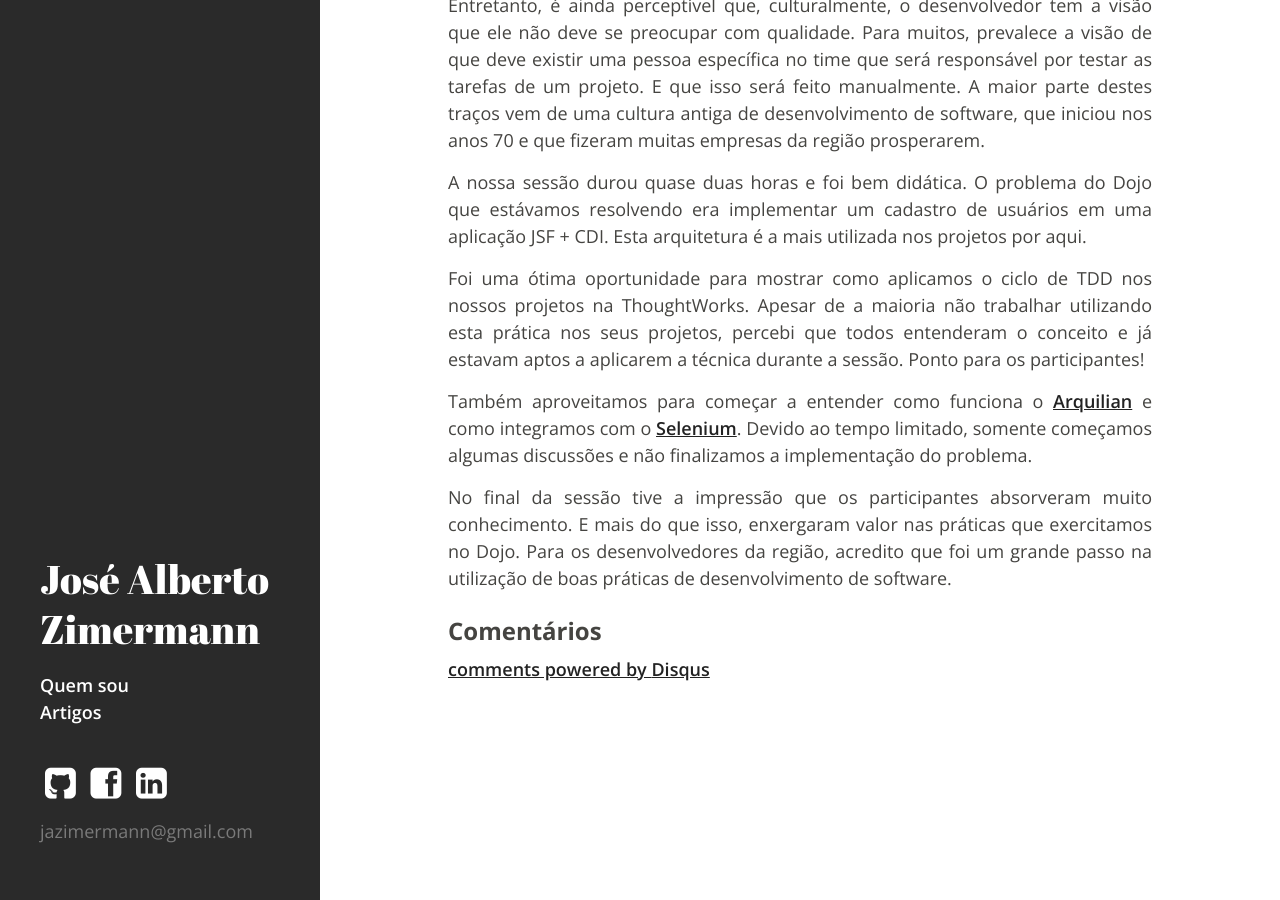
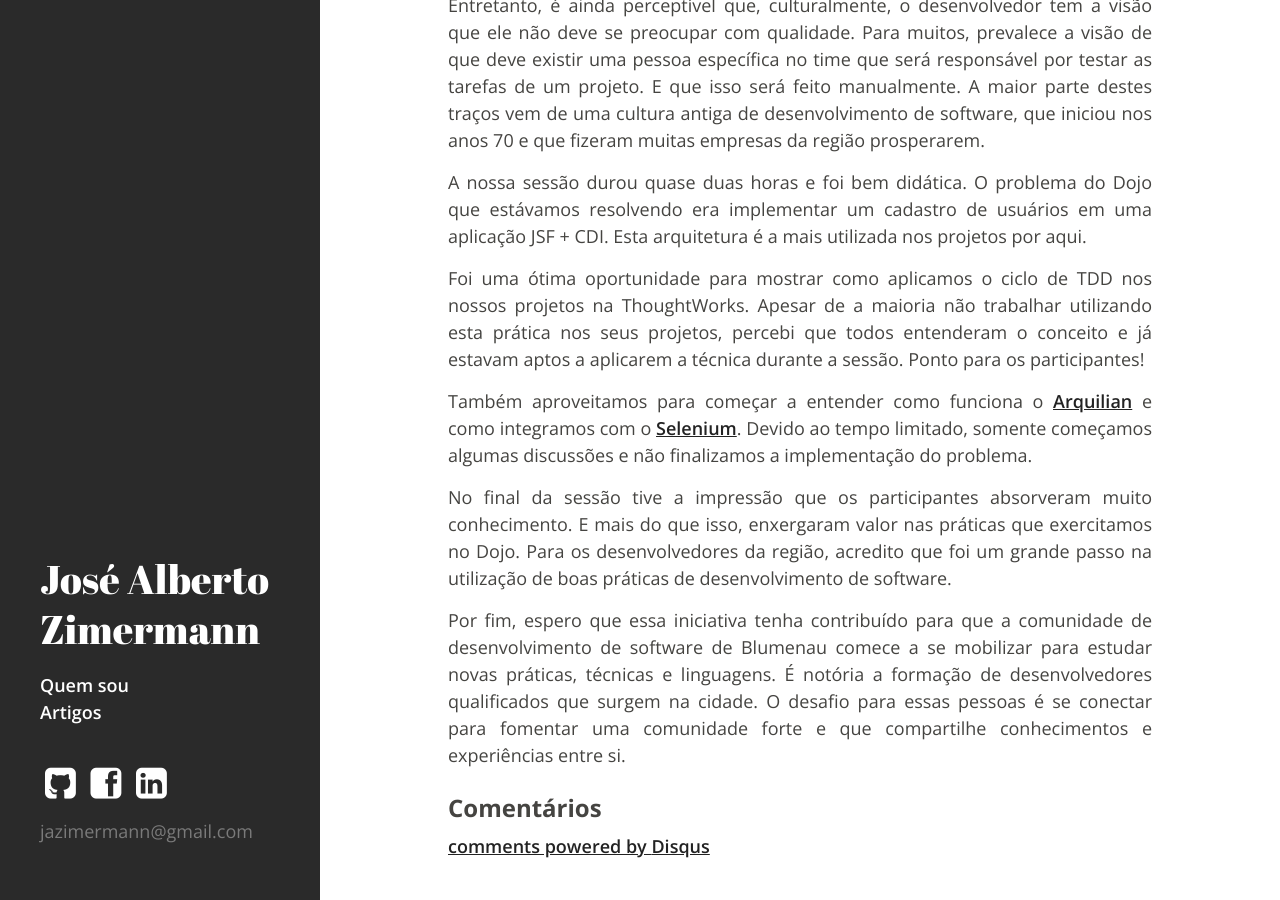
Before and after one commit to jzimermann/jzimermann.github.io, a Jekyll site: the page built from _posts/2014-12-22-dojo-blumenau.md, in a window 1280 px wide and 900 px high, scrolled down 654 px. Built offline with Jekyll 4.4.1, drawn with Linux system fonts in a browser that asks for light colours; Markdown is read by kramdown in place of the engine named in the settings; comment, search, counter and statistics services are not loaded.

Commit message:
Adding content to my new post

```diff
--- a/_posts/2014-12-22-dojo-blumenau.md
+++ b/_posts/2014-12-22-dojo-blumenau.md
@@ -21,6 +21,8 @@ Também aproveitamos para começar a entender como funciona o [Arquilian] e como
 
 No final da sessão tive a impressão que os participantes absorveram muito conhecimento. E mais do que isso, enxergaram valor nas práticas que exercitamos no Dojo. Para os desenvolvedores da região, acredito que foi um grande passo na utilização de boas práticas de desenvolvimento de software.
 
+Por fim, espero que essa iniciativa tenha contribuído para que a comunidade de desenvolvimento de software de Blumenau comece a se mobilizar para estudar novas práticas, técnicas e linguagens. É notória a formação de desenvolvedores qualificados que surgem na cidade. O desafio para essas pessoas é se conectar para fomentar uma comunidade forte e que compartilhe conhecimentos e experiências entre si.
+
 [Dojo]: http://pt.wikipedia.org/wiki/Dojo
 [Dynamix]: http://www.dynamix.com.br/2012/index.jsp?p=home
 [Arquilian]: http://arquillian.org/
```
